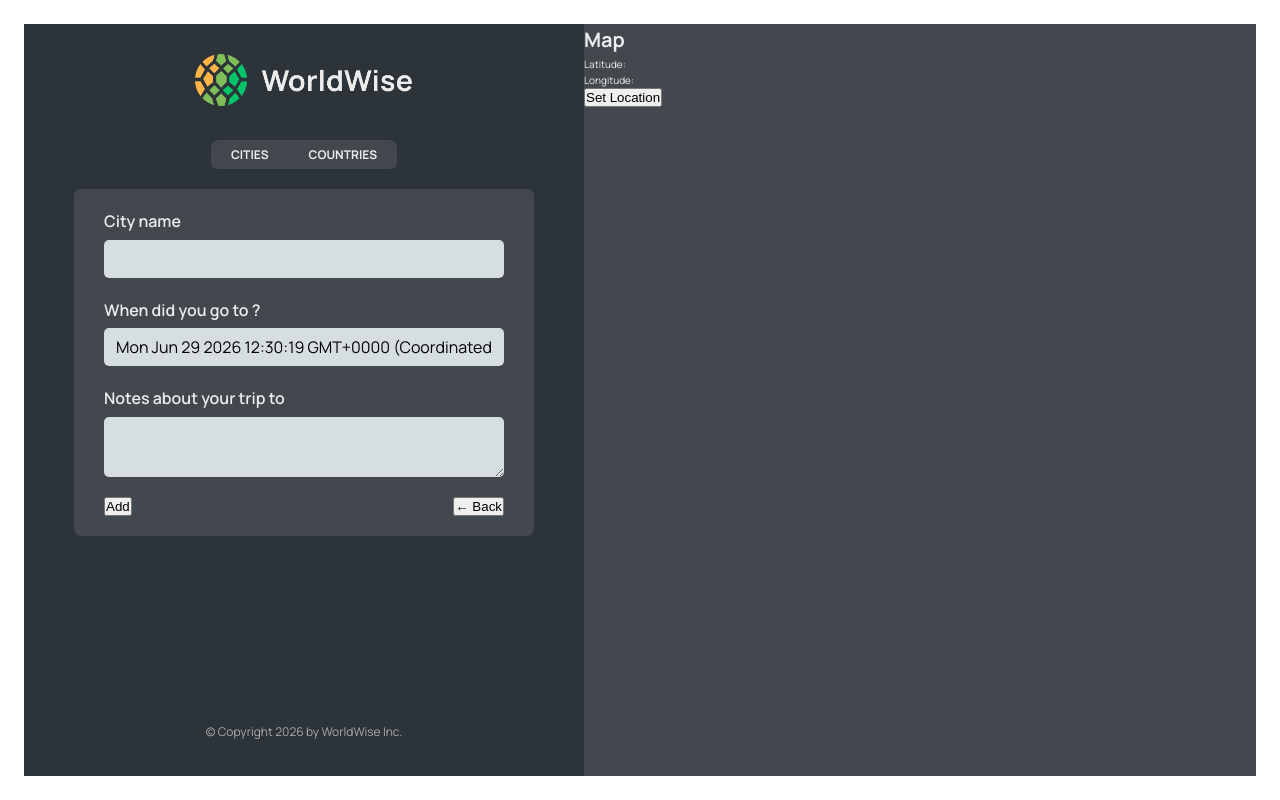
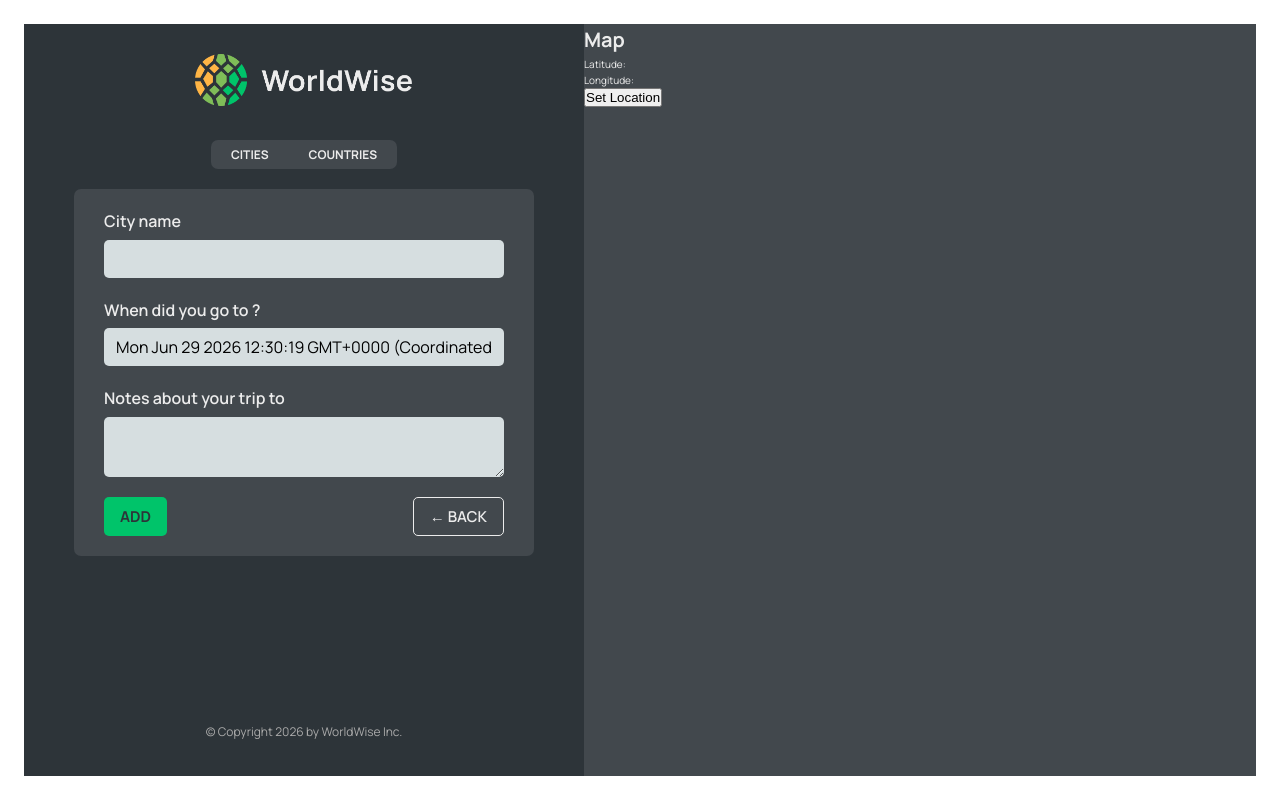
Before and after one commit to jrajan20/geowise, a React (Vite) app: page /app/form in a window 1280 px wide. Built offline with nearby package versions, Linux system fonts and the light colour scheme; data requests are answered from the project's data file.

Commit message:
added back button on form and Navigate component(Router)

```diff
--- a/src/App.jsx
+++ b/src/App.jsx
@@ -1,4 +1,4 @@
-import { BrowserRouter, Routes, Route} from "react-router-dom";
+import { BrowserRouter, Routes, Route, Navigate} from "react-router-dom";
 
 import Product from "./pages/Product";
 import Pricing from "./pages/Pricing";
@@ -31,7 +31,7 @@
                     <AppLayout/>
                 }
               >
-                <Route index element={<p>Cities</p>} />
+                <Route index element={<Navigate replace to="cities" />} />
                 <Route  path="cities"element={<CityList/>}/>
                 <Route path="cities/:id" element={<City/>} />
                 <Route path="countries"element={<CountryList/>}/>
--- a/src/components/Form.jsx
+++ b/src/components/Form.jsx
@@ -1,8 +1,10 @@
 // "https://api.bigdatacloud.net/data/reverse-geocode-client?latitude=0&longitude=0"
 
 import { useState } from "react";
+import { useNavigate } from "react-router-dom";
 
 import styles from "./Form.module.css";
+import Button from "./Button";
 
 export function convertToEmoji(countryCode) {
   const codePoints = countryCode
@@ -13,8 +15,11 @@
 }
 
 function Form() {
+
+  const navigate = useNavigate();
+
   const [cityName, setCityName] = useState("");
-  const [country, setCountry] = useState("");
+  // const [country, setCountry] = useState("");
   const [date, setDate] = useState(new Date());
   const [notes, setNotes] = useState("");
 
@@ -48,9 +53,14 @@
         />
       </div>
 
-      <div className={styles.buttons}>
-        <button>Add</button>
-        <button>&larr; Back</button>
+       <div className={styles.buttons}>
+        <Button type="primary">Add</Button>
+        <Button type="back" onClick={(e) => {
+          e.preventDefault();
+          navigate(-1);
+        }}>
+          &larr; Back
+        </Button>
       </div>
     </form>
   );
```
